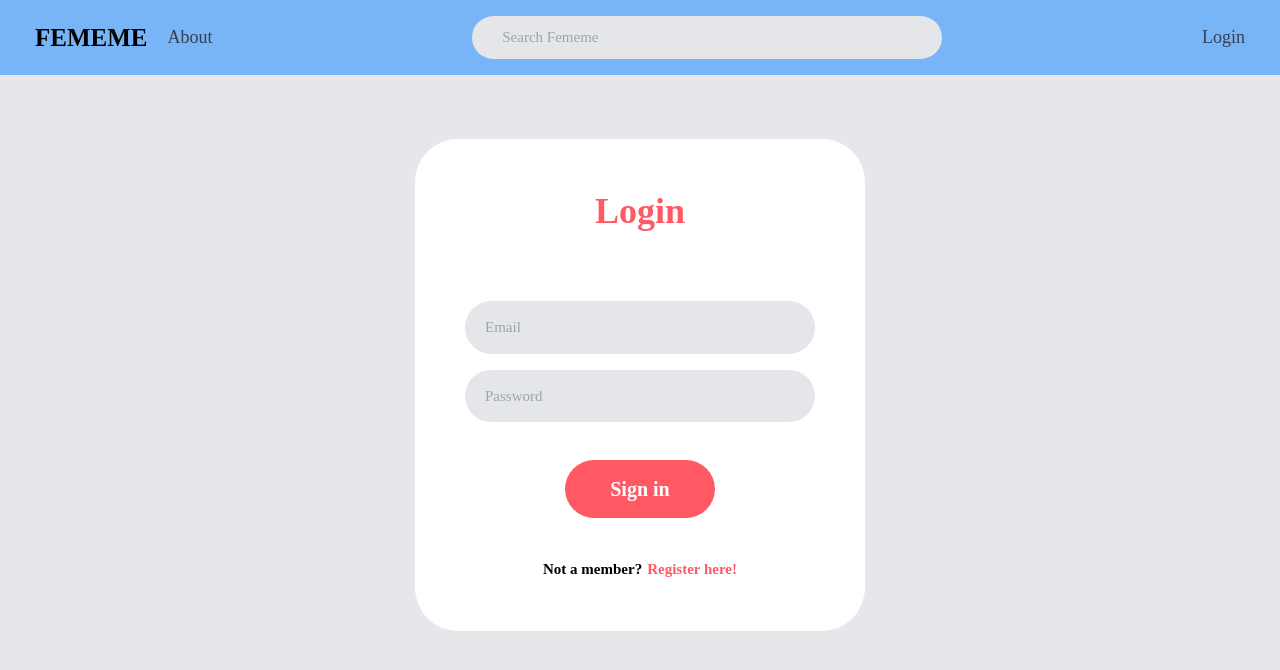
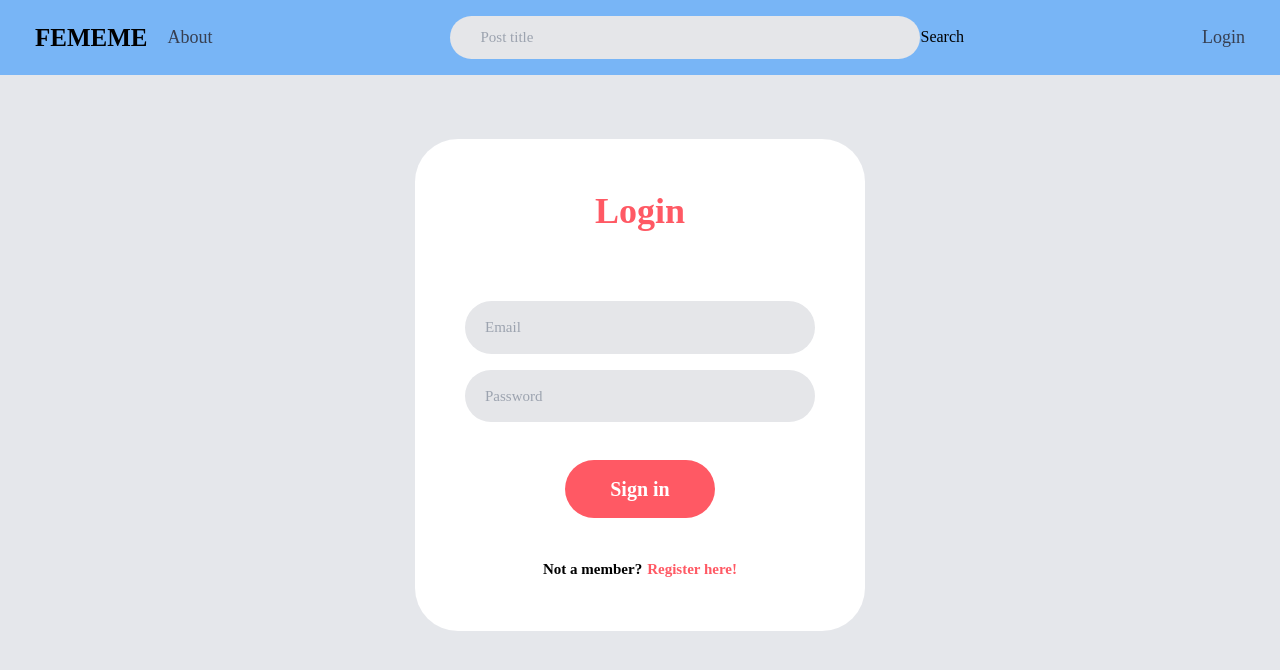
Before and after one commit to kitsunereyna/fememe-forum-react, a React (Create React App) app: page /login in a window 1280 px wide. Shown: the top 670 px of the page. Built offline with nearby package versions, Linux system fonts and the light colour scheme.

Commit message:
search and delete user implemented

```diff
--- a/src/api/api.ts
+++ b/src/api/api.ts
@@ -1,5 +1,6 @@
-import { QueryClient } from "react-query"
+import { QueryClient } from "react-query";
 
-export const BASE_URL =  "https://gutsy-stove-production.up.railway.app"
+// export const BASE_URL =  "https://gutsy-stove-production.up.railway.app"
+export const BASE_URL = "http://localhost:8000";
 
-export const queryClient = new QueryClient()
+export const queryClient = new QueryClient();
--- a/src/api/post.ts
+++ b/src/api/post.ts
@@ -10,6 +10,12 @@ export const getAllPosts = async () => {
 
 export const getPostById = async (id: string) => {
   const response = await axios.get(`${BASE_URL}/api/posts/${id}`);
+
+  return response;
+};
+
+export const getPostByTitle = async (q: string) => {
+  const response = await axios.get(`${BASE_URL}/api/posts/title/${q}`);
 
   return response;
 };
--- a/src/api/user.ts
+++ b/src/api/user.ts
@@ -10,6 +10,12 @@ export const loginUser = async (dto: LoginDto) => {
 
 export const registerUser = async (dto: RegisterDto) => {
   const response = await axios.post(`${BASE_URL}/users/signup`, dto);
+
+  return response;
+};
+
+export const deleteUser = async (username: string) => {
+  const response = await axios.delete(`${BASE_URL}/users/${username}`);
 
   return response;
 };
--- a/src/components/Navbar/Navbar.tsx
+++ b/src/components/Navbar/Navbar.tsx
@@ -4,6 +4,7 @@ import { Link, useNavigate } from "react-router-dom";
 import CreatePostIcon from "../Icons/CreatePostIcon";
 import { useUserStore } from "../../store/userStore";
 import { clearLocalStorage } from "../../api/user";
+import Search from "../Search/Search";
 
 const Navbar = () => {
   const isAuth = useUserStore(state => state.isAuth);
@@ -30,7 +31,6 @@ const Navbar = () => {
         Profile
       </Link>
       <button onClick={onLogoutClick}>
-        {" "}
         <p className="link-text">Logout</p>{" "}
       </button>
     </>
@@ -51,8 +51,7 @@ const Navbar = () => {
         </Link>
       </div>
 
-      <input type="search" placeholder="Search Fememe" name="search" required />
-
+      <Search />
       <div className="right-corner">
         {renderedCreateButton}
 
--- /dev/null
+++ b/src/components/Search/Search.tsx
@@ -0,0 +1,33 @@
+import React from "react";
+import { useNavigate } from "react-router-dom";
+
+const Search = () => {
+  const [text, setText] = React.useState("");
+  const nav = useNavigate();
+
+  const onSearchClick = () => {
+    const isValid = text !== "" || text !== null;
+    if (!isValid) {
+      return;
+    }
+
+    const q = text.split(" ").join("+");
+    nav(`/search/${q}`);
+  };
+  return (
+    <div>
+      <input
+        value={text}
+        onChange={e => setText(e.target.value)}
+        type="search"
+        placeholder="Post title"
+        name="search"
+        required
+      />
+
+      <button onClick={onSearchClick}>Search</button>
+    </div>
+  );
+};
+
+export default Search;
--- a/src/pages/Profile/ProfilePage.tsx
+++ b/src/pages/Profile/ProfilePage.tsx
@@ -1,6 +1,8 @@
 import React from "react";
 import { useQuery } from "react-query";
+import { useNavigate } from "react-router-dom";
 import { getPostByUsername } from "../../api/post";
+import { clearLocalStorage, deleteUser } from "../../api/user";
 import Layout from "../../components/Layout/Layout";
 import PostItem from "../../components/Post/Post";
 import UserPostItem from "../../components/UserPostItem/UserPostItem";
@@ -10,6 +12,7 @@ import "./ProfilePage.css";
 
 const ProfilePage = () => {
   const user = useUserStore(state => state.user);
+  const nav = useNavigate();
 
   const { data } = useQuery(
     "user-posts",
@@ -20,6 +23,18 @@ const ProfilePage = () => {
   const renderedPosts = data?.data?.map((post: Post) => (
     <UserPostItem post={post} key={post.id} />
   ));
+
+  const onDeleteClick = async () => {
+    const res = await deleteUser(user!.username);
+
+    if (res.status !== 200) {
+      alert(res?.data?.error);
+      return;
+    }
+
+    clearLocalStorage();
+    nav(0);
+  };
 
   return (
     <Layout title={user?.username || "User"}>
@@ -41,7 +56,10 @@ const ProfilePage = () => {
             </div>
 
             <div>
-              <button className="px-5 py-2 text-white bg-[#FF5964] rounded-2xl">
+              <button
+                onClick={onDeleteClick}
+                className="px-5 py-2 text-white bg-[#FF5964] rounded-2xl"
+              >
                 Delete account
               </button>
             </div>
--- /dev/null
+++ b/src/pages/SearchPost/SearchPostPage.tsx
@@ -0,0 +1,29 @@
+import React from "react";
+import { useQuery } from "react-query";
+import { useParams } from "react-router-dom";
+import { getPostByTitle } from "../../api/post";
+import Layout from "../../components/Layout/Layout";
+import PostItem from "../../components/Post/Post";
+import { Post } from "../../types/post";
+
+const SearchPostPage = () => {
+  const { q } = useParams();
+  const { data } = useQuery(`post-${q}`, () => getPostByTitle(q!), {
+    enabled: q !== undefined,
+  });
+  const formattedQuery = q?.split("+").join(" ");
+  const foundText = `Found: ${formattedQuery}`;
+
+  const renderedPosts = data?.data?.map((post: Post) => (
+    <PostItem post={post} key={post.id} />
+  ));
+
+  return (
+    <Layout title="Home">
+      <div className="text-lg font-bold mb-5">{foundText}</div>
+      <div className="flex flex-col gap-6">{renderedPosts}</div>
+    </Layout>
+  );
+};
+
+export default SearchPostPage;
--- a/src/route/Routing.tsx
+++ b/src/route/Routing.tsx
@@ -6,6 +6,7 @@ import LoginPage from "../pages/Login/LoginPage";
 import PostPage from "../pages/Post/PostPage";
 import ProfilePage from "../pages/Profile/ProfilePage";
 import RegisterPage from "../pages/Register/RegisterPage";
+import SearchPostPage from "../pages/SearchPost/SearchPostPage";
 import UpdatePostPage from "../pages/UpdatePost/UpdatePostPage";
 import ProtectedRoutes from "./ProtectedRoutes";
 
@@ -14,6 +15,7 @@ const Routing = () => {
     <>
       <Routes>
         <Route path="/" element={<HomePage />} />
+        <Route path="/search/:q" element={<SearchPostPage />} />
         <Route path="/post/:id" element={<PostPage />} />
 
         <Route path="/login" element={<LoginPage />} />
```
